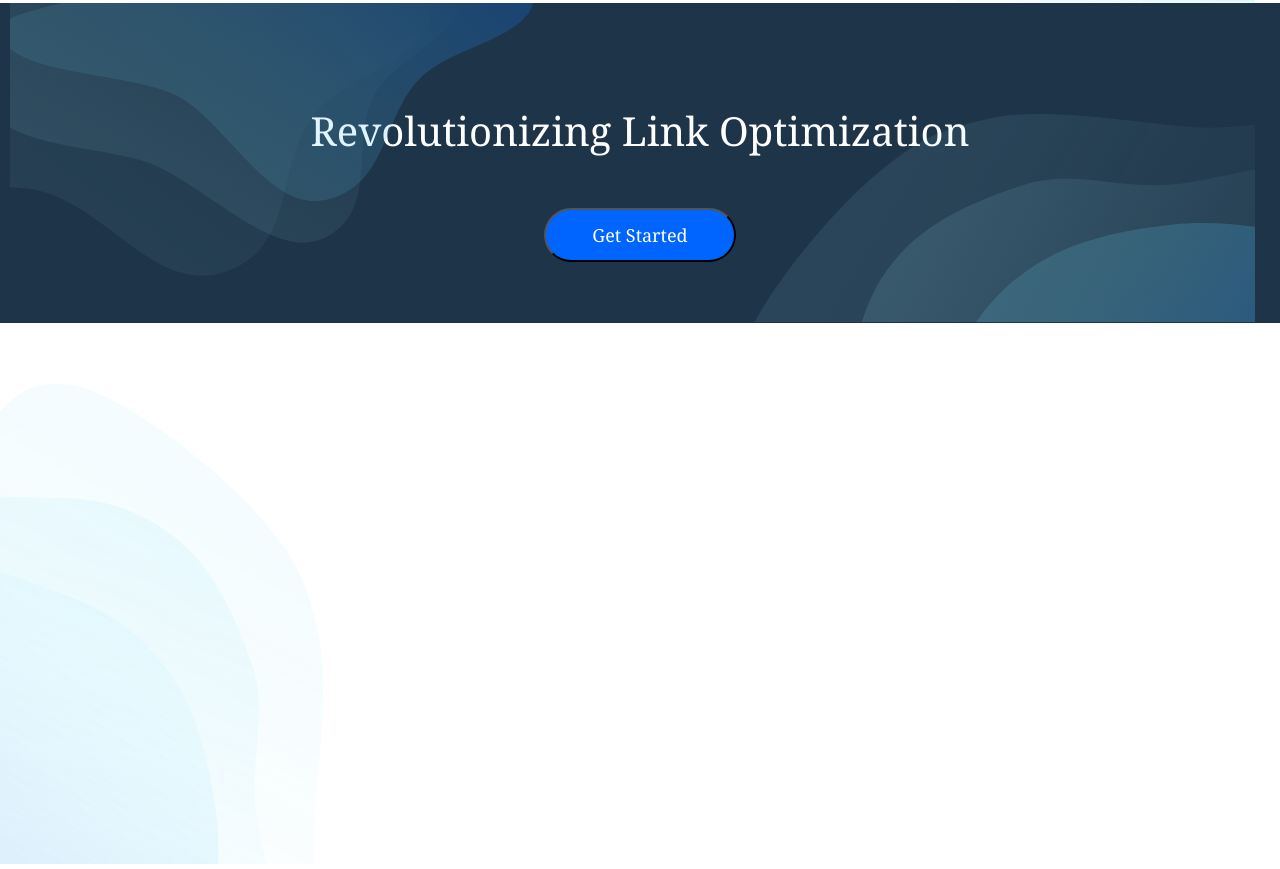
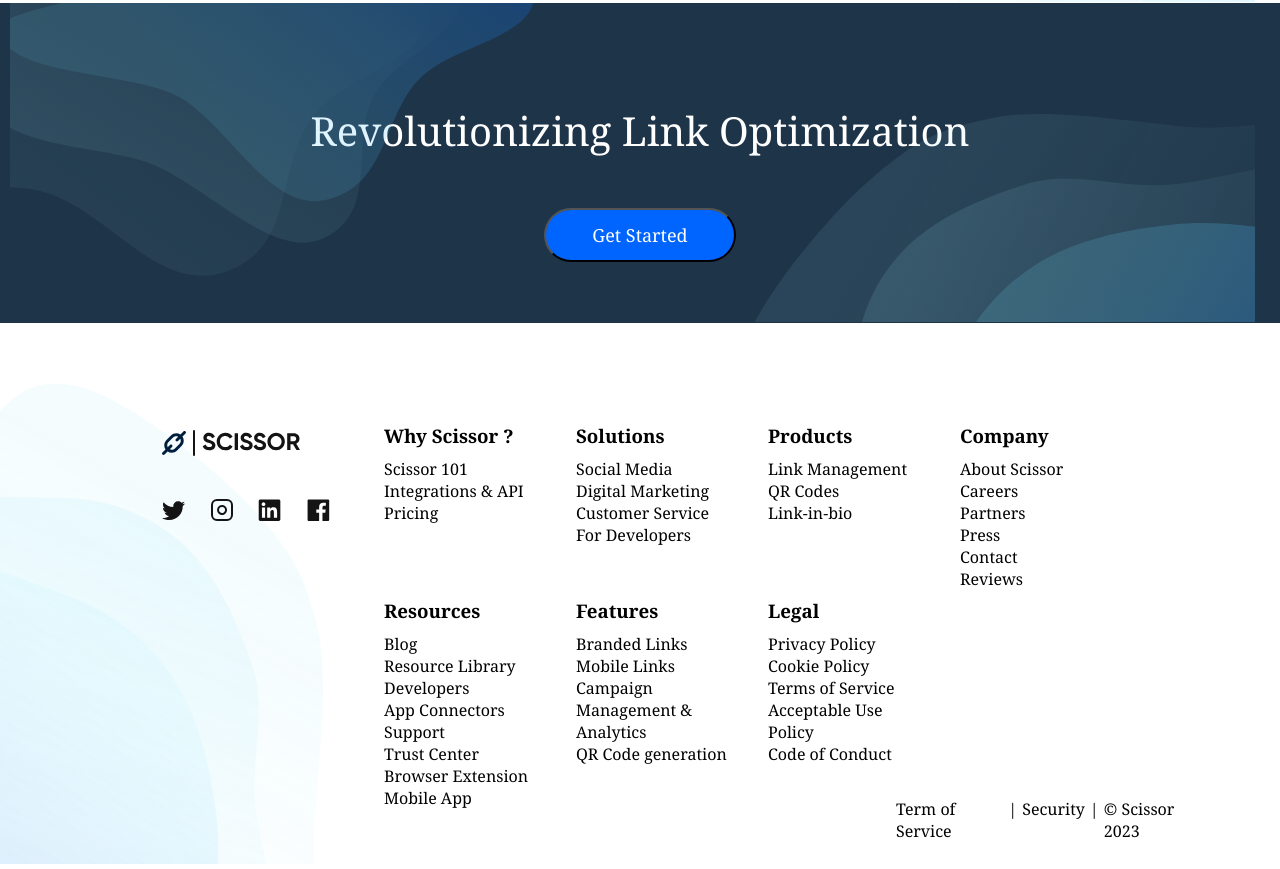
Before and after one commit to Git-Angel/Solutions, a plain HTML site: page Scissors.html in a window 1280 px wide. Shown: the part 4128-4997 px from the top of the page. Drawn offline with Linux system fonts and the light colour scheme.

Commit message:
Made Commits.

```diff
--- a/Assets/style3.css
+++ b/Assets/style3.css
@@ -479,3 +479,76 @@ margin-left: 15px;
     height: 500px;
     width: 100%;
 }
+
+.Security{
+    position: absolute;
+    width: 24%;
+    height: 30px;
+    left: 70%;
+    top: 95%;
+}
+
+.Security ul{
+    display: flex;
+    gap: 5px;
+}
+
+.Security li{
+    list-style-type: none;
+}
+
+.why{
+    position: absolute;
+    width: 12%;
+    height: 20%;
+    left: 30%;
+    top: 20%;
+}
+
+.solutn{
+    position: absolute;
+    width: 12%;
+    height: 25%;
+    left: 45%;
+    top: 20%;
+}
+
+.prodct{
+    position: absolute;
+    width: 12%;
+    height: 20%;
+    left: 60%;
+    top: 20%;
+}
+
+.compny{
+    position: absolute;
+    width: 12%;
+    height: 36%;
+    left: 75%;
+    top: 20%;
+}
+
+.resors{
+    position: absolute;
+    width: 12%;
+    height: 43%;
+    left: 30%;
+    top: 55%;
+}
+
+.featur{
+    position: absolute;
+    width: 12%;
+    height: 35%;
+    left: 45%;
+    top: 55%;
+}
+
+.legal{
+    position: absolute;
+    width: 12%;
+    height: 30%;
+    left: 60%;
+    top: 55%;
+}
--- a/Scissors.html
+++ b/Scissors.html
@@ -332,6 +332,55 @@
  <div class="footer2">
     <img src="./Assets/Media/Group 3 (5).svg" alt="">
    <!-- <img src="./Assets/Media/Group 2 (2).svg" alt="" style="position: absolute; left: 56%; top: 35%; right: 20%;"> --->
+   <img src="./Assets/Media/Logo (2).svg" alt="Logo" style="position: absolute; top: 20%; left: 12%;">
+   <img src="./Assets/Media/socials.svg" alt="socials" style="position: absolute; top: 35%; left: 12%;">
+
+<div class="Security">
+    <ul>
+        <li>Term of Service</li>
+        <li>|</li>
+        <li>Security</li>
+        <li>|</li>
+        <li>&copy; Scissor 2023</li>
+    </ul>
+</div>
+
+<div class="why">
+    <h3 style="padding-bottom: 10px;">Why Scissor ?</h3>
+    <p>Scissor 101 <br> Integrations & API <br> Pricing </p>
+</div>
+
+<div class="solutn">
+    <h3 style="padding-bottom: 10px;">Solutions</h3>
+    <p>Social Media <br> Digital Marketing <br> Customer Service <br> For Developers</p>
+</div>
+
+<div class="prodct">
+    <h3 style="padding-bottom: 10px;">Products</h3>
+    <p>Link Management <br> QR Codes <br> Link-in-bio</p>
+</div>
+
+<div class="compny">
+    <h3 style="padding-bottom: 10px;">Company</h3>
+    <p>About Scissor <br> Careers <br> Partners <br> Press <br> Contact <br> Reviews</p>
+</div>
+
+<div class="featur">
+    <h3 style="padding-bottom: 10px;">Features</h3>
+    <p> Branded Links <br> Mobile Links <br> Campaign <br> Management & <br> Analytics <br> QR Code generation</p>
+</div>
+
+<div class="resors">
+    <h3 style="padding-bottom: 10px;">Resources</h3>
+    <p> Blog <br> Resource Library <br> Developers <br> App Connectors <br> Support <br> Trust Center <br> Browser Extension <br> Mobile App</p>
+</div>
+
+<div class="legal">
+    <h3 style="padding-bottom: 10px;">Legal</h3>
+    <p> Privacy Policy <br> Cookie Policy <br> Terms of Service <br> Acceptable Use Policy <br> Code of Conduct</p>
+</div>
+
+
 
 
 
```
Also changed, not shown: Assets/Media/Logo (2).svg (added), Assets/Media/socials.svg (added).
